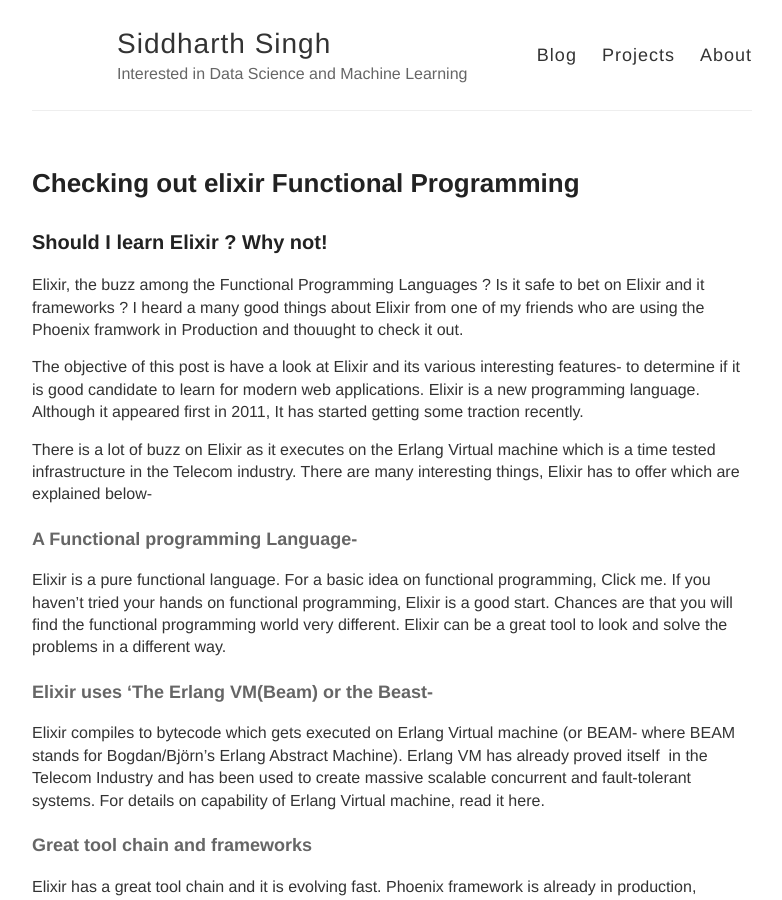
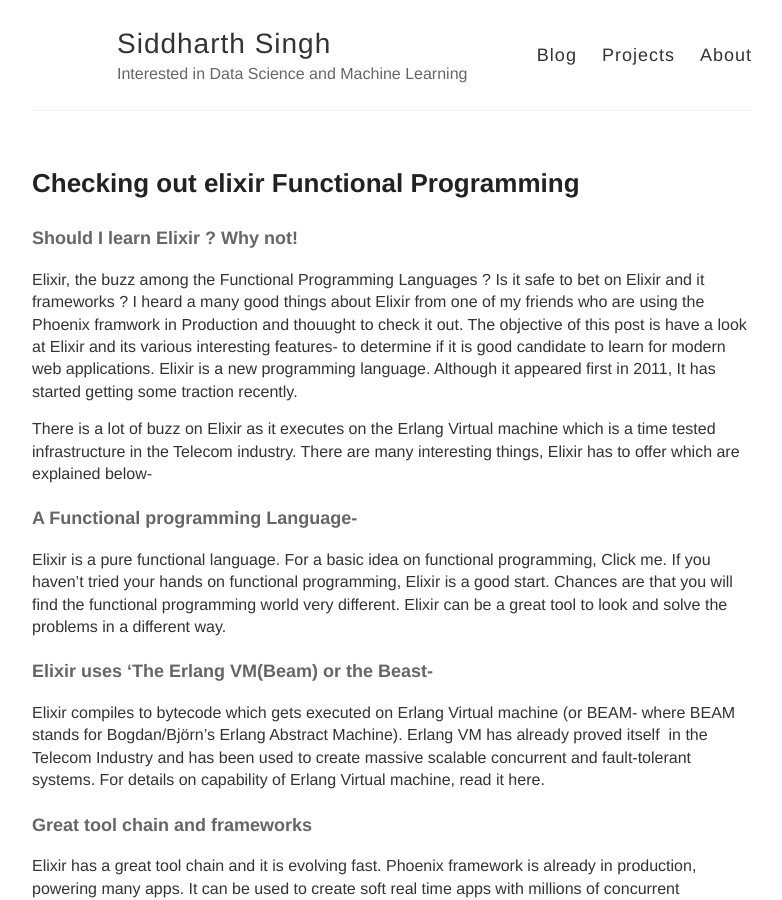
Before and after one commit to siddharthsingh89/siddharthsingh89.github.io, a Jekyll site: the page built from _posts/2018-9-12-Checking out Elixir-functional-programming.md, in a window 1280 px wide and 900 px high. Shown: the whole window, without its empty margins (248-1030 px from the left). Built offline with Jekyll 4.4.1, drawn with Linux system fonts in a browser that asks for light colours; our own code applies the rules of GitHub Pages for plain Markdown files; comment, search, counter and statistics services are not loaded.

```diff
--- a/_posts/2018-9-12-Checking out Elixir-functional-programming.md
+++ b/_posts/2018-9-12-Checking out Elixir-functional-programming.md
@@ -1,6 +1,5 @@
-### Should I learn Elixir ? Why not!
+#### Should I learn Elixir ? Why not!
 Elixir, the buzz among the Functional Programming Languages ? Is it safe to bet on Elixir and it frameworks ? I heard a many good things about Elixir from one of my friends who are using the Phoenix framwork in Production and thouught to check it out.
-
 The objective of this post is have a look at Elixir and its various interesting features- to determine if it is good candidate to learn for modern web applications. Elixir is a new programming language. Although it appeared first in 2011, It has started getting some traction recently.
 
 There is a lot of buzz on Elixir as it executes on the Erlang Virtual machine which is a time tested infrastructure in the Telecom industry. There are many interesting things, Elixir has to offer which are explained below-
```
